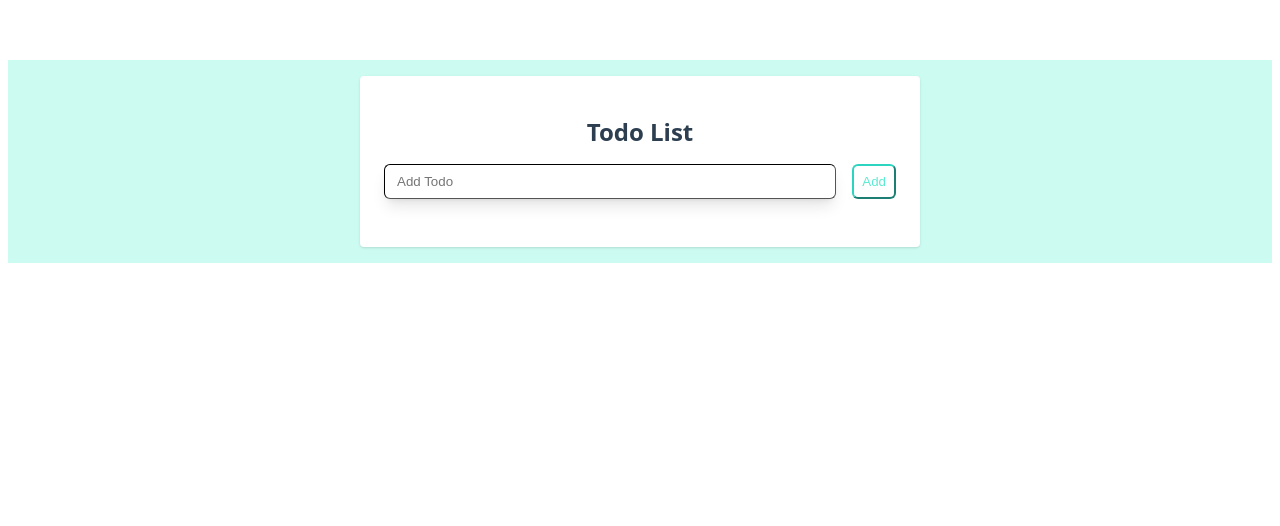
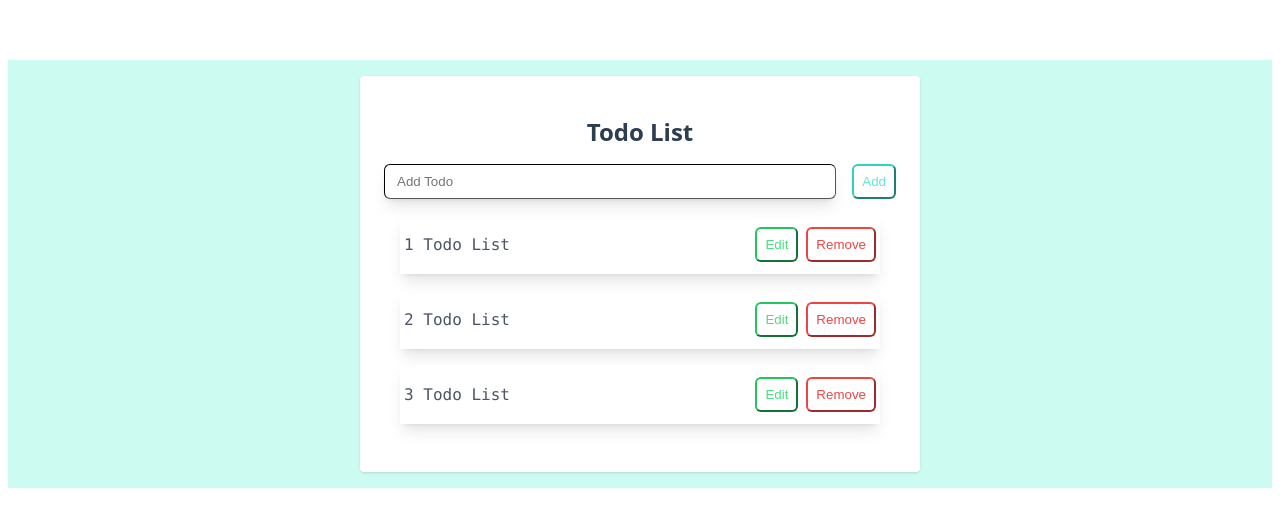
Before and after one commit to latruonghai/vue-todo-list, a Vue app: page / in a window 1280 px wide. Shown: the top 526 px of the page. Built offline with nearby package versions, Linux system fonts and the light colour scheme.

Commit message:
Update Cart Component

```diff
--- a/src/components/Button.vue
+++ b/src/components/Button.vue
@@ -33,7 +33,16 @@
             @apply flex-shrink-0 p-2 border-black bg-blue-400 text-black rounded-md cursor-pointer;
         }
         .add{
-            @apply text-teal-300 border-teal-400 hover:text-teal-400 hover:border-teal-600 bg-white;
+            @apply text-teal-300 border-teal-400 hover:text-teal-400
+            hover:border-teal-600 bg-white;
+        }
+        .edit{
+            @apply border-green-500 text-green-400 hover:border-green-600
+            hover:text-white bg-white hover:font-bold hover:bg-green-600 ml-4 mr-2;
+        }
+        .done{
+            @apply border-red-500 bg-white text-red-500 hover:font-bold
+            hover:border-red-600 hover:bg-red-500 hover:text-white hover:shadow-lg;
         }
     }
 }
--- /dev/null
+++ b/src/components/Cart.vue
@@ -0,0 +1,48 @@
+<template>
+    <div class="cart-item">
+        <p class="cart-content">{{itemContent}}</p>
+        <Button contentButton="Edit" :extraClassName="'edit'"></Button>
+        <Button contentButton="Remove" :extraClassName="'done'"></Button>
+    </div>
+</template>
+
+<script lang="ts">
+import Button from "./Button.vue"
+export default {
+    props:{
+        itemContent: {
+            type: String,
+            default: "Todo",
+            validation(value: string){
+                // console.log(value.length>0);
+                return value.length > 0;
+            }
+        },
+        done:{
+            type: Boolean,
+            default: false,
+        },
+    },
+    components:{
+        Button
+    }
+}
+</script>
+
+<style lang="scss">
+@tailwind components;
+
+@layer components{
+    body{
+        .cart{
+            &-item{
+                @apply my-2 p-1 flex items-center;
+            }
+            &-content{
+                @apply w-full text-gray-600 text-left font-mono;
+            }
+
+        }
+    }
+}
+</style>
--- a/src/components/TodoList.vue
+++ b/src/components/TodoList.vue
@@ -7,6 +7,9 @@
                 <div class="todo-list-input-section">
                     <Input placeHolder="Add Todo"/>
                     <Button contentButton="Add" :extraClassName="'add'"></Button>
+                </div>
+                <div class="cart-section" v-for="item in [1, 2, 3]" :key="item" >
+                    <Cart :itemContent="`${item} Todo List`"/>
                 </div>
             </div>
         </div>
@@ -19,12 +22,16 @@ import { ref } from 'vue';
 // import component from '../env';
 import Button from '../components/Button.vue';
 import Input from './Input.vue';
+import Cart from './Cart.vue';
+
 export default {
     name:"TodoList",
     components:{
-    Button,
-    Input
-},
+        Button,
+        Input,
+        Cart
+
+    },
     props: {
         msg: {
             type: String,
@@ -86,6 +93,10 @@ export default {
                 @apply ml-2 rounded-xl bg-white border-teal-400 text-teal-600 cursor-pointer flex-shrink-0 p-2 hover:text-teal-800 hover:border-teal-600;
             }
         }
+        .cart-section{
+            @apply m-4 flex-row shadow-lg;
+        }
     }
+
 }
 </style> !==
```
